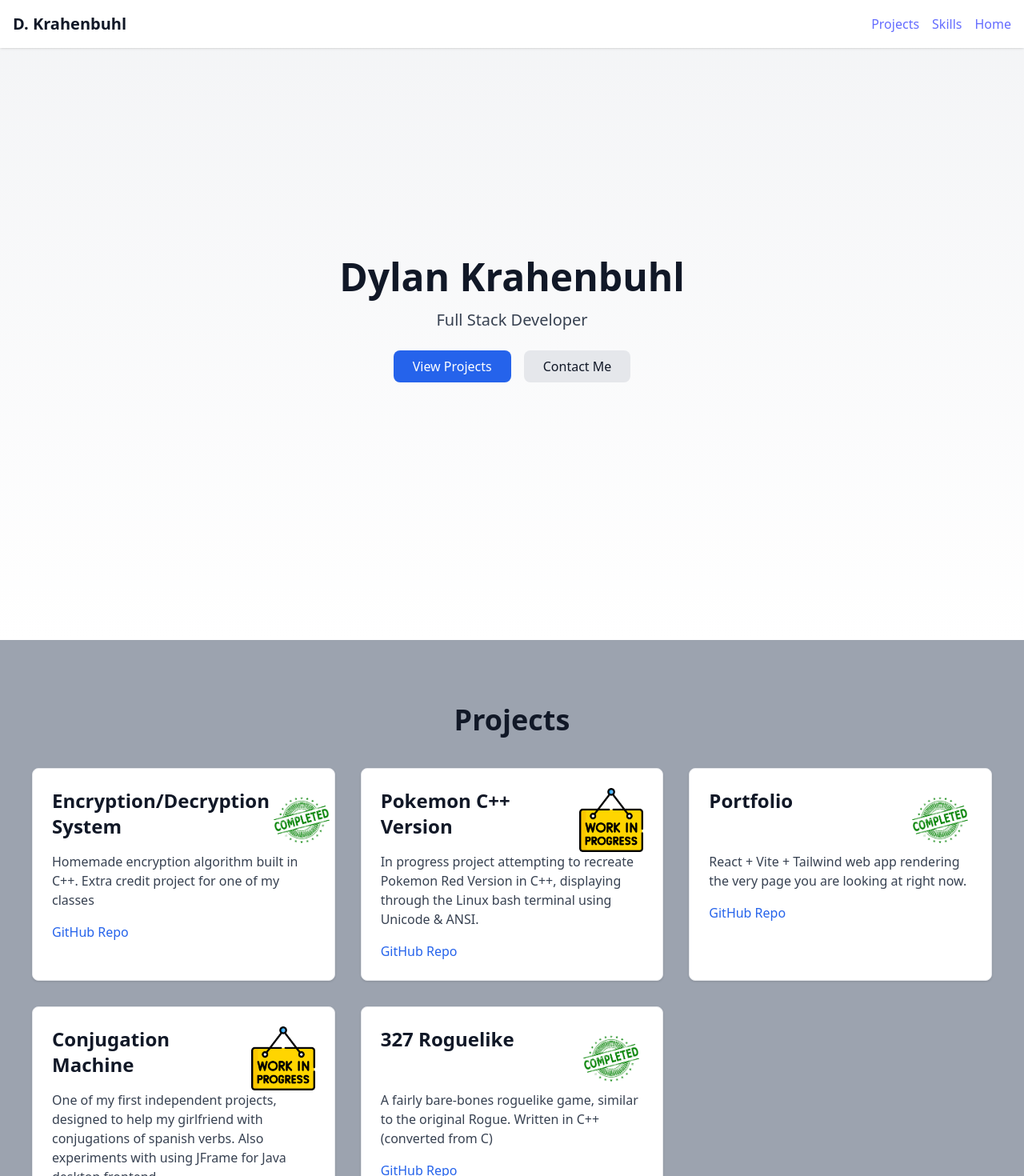
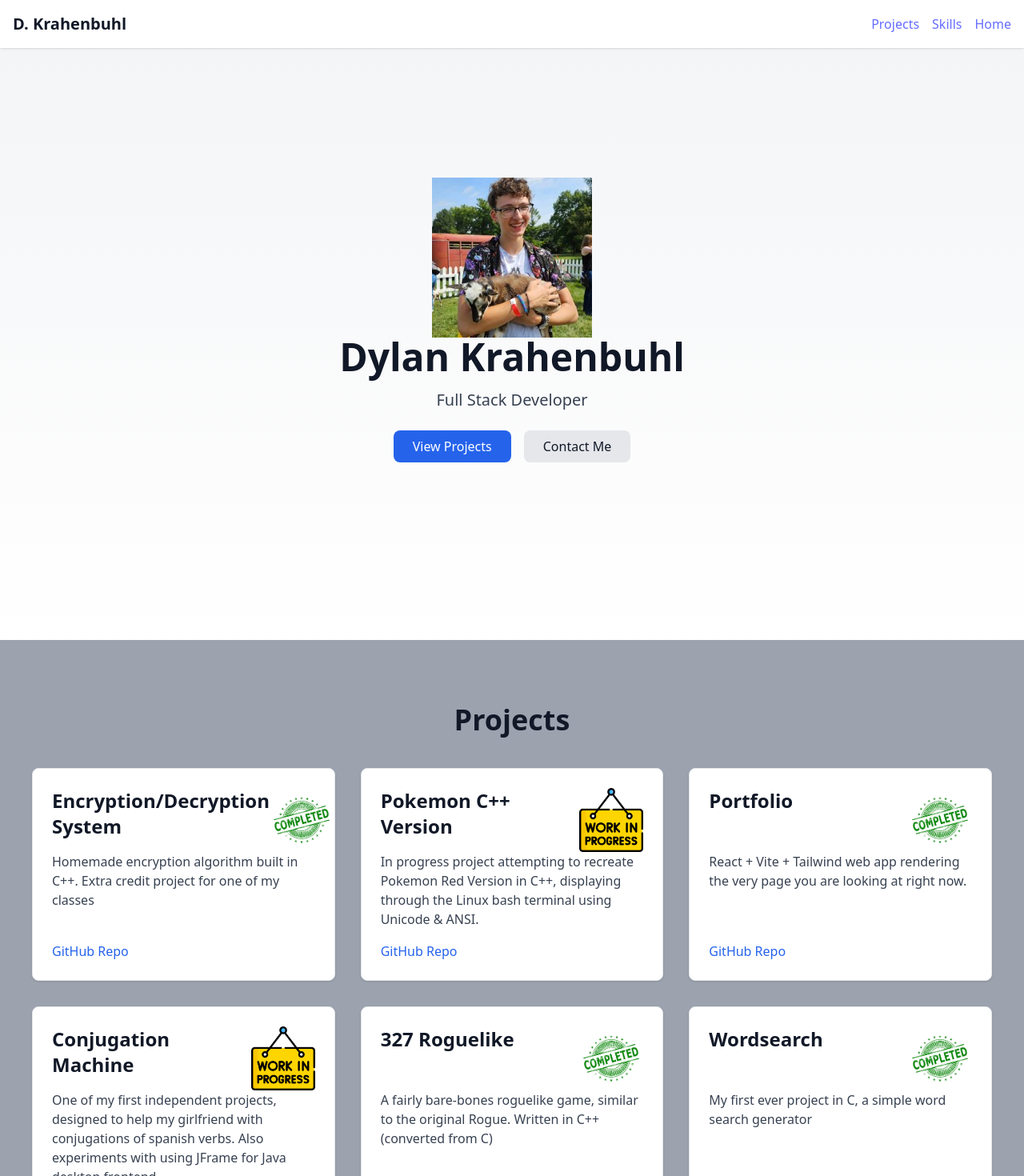
Before and after one commit to xaenogenetical/xaenogenetical.github.io, a React (Vite) app: page / in a window 1280 px wide. Shown: the top 1470 px of the page at 80% size. Built offline with nearby package versions, Linux system fonts and the light colour scheme.

Commit message:
added one new project and adjusted placement of github repo link

```diff
--- a/package.json
+++ b/package.json
@@ -8,7 +8,7 @@
 		"build": "vite build",
 		"lint": "eslint .",
 		"preview": "vite preview",
-		"deploy": "npm run build && set \"GIT_SSH_COMMAND=ssh -i C:\\Users\\marsv\\.ssh\\id_ed25519\" && npx gh-pages -d dist -r git@github.com:xaenogenetical/xaenogenetical.github.io.git"
+		"deploy": "npm run build && npx gh-pages -d dist -r git@github.com:xaenogenetical/xaenogenetical.github.io.git"
 	},
 	"dependencies": {
 		"gh-pages": "^6.3.0",
--- a/src/App.jsx
+++ b/src/App.jsx
@@ -2,7 +2,7 @@ import Header from "./components/Header";
 import Footer from "./components/Footer";
 import ProjectCard from "./components/ProjectCard";
 import SkillBadge from "./components/SkillBadge";
-
+import pfp from "./assets/PROFILEPFP.jpg";
 function App() {
 	const projects = [
 		{
@@ -23,7 +23,7 @@ function App() {
 			title: "Portfolio",
 			description:
 				"React + Vite + Tailwind web app rendering the very page you are looking at right now.",
-			github: "https://github.com/xaenogenetical/portfolio",
+			github: "https://github.com/xaenogenetical/xaenogenetical.github.io",
 			complete: true,
 		},
 		{
@@ -38,6 +38,12 @@ function App() {
 			description:
 				"A fairly bare-bones roguelike game, similar to the original Rogue. Written in C++ (converted from C)",
 			github: "https://github.com/xaenogenetical/327Roguelike",
+			complete: true,
+		},
+		{
+			title: "Wordsearch",
+			description: "My first ever project in C, a simple word search generator",
+			github: "https://github.com/xaenogenetical/wordsearch",
 			complete: true,
 		},
 	];
@@ -64,7 +70,10 @@ function App() {
 				id='hero'
 				className='min-h-screen w-full flex flex-col justify-center items-center bg-gradient-to-b from-gray-100 to-white'
 			>
-				<img alt=''></img>
+				<img
+					src={pfp}
+					alt='Headshot'
+				></img>
 				<h1 className='text-5xl font-bold mb-4'>Dylan Krahenbuhl</h1>
 				<p className='text-xl text-gray-700 mb-6'>Full Stack Developer</p>
 				<div className='flex space-x-4'>
--- a/src/components/ProjectCard.jsx
+++ b/src/components/ProjectCard.jsx
@@ -1,17 +1,19 @@
+import completeImg from "../assets/complete.png";
+import wipImg from "../assets/wip.png";
+
 export default function ProjectCard({ project }) {
 	return (
-		<div className='border rounded-lg p-6 shadow hover:shadow-lg transition bg-white'>
+		<div className='border rounded-lg p-6 shadow hover:shadow-lg transition bg-white flex flex-col'>
 			<div className='flex'>
 				<h3 className='text-2xl font-semibold mb-2'>{project.title}</h3>
 				<img
-					src={
-						project.complete ? "src/assets/complete.png" : "src/assets/wip.png"
-					}
-					alt='Complete Project'
+					src={project.complete ? completeImg : wipImg}
+					alt={project.complete ? "Complete Project" : "Work in Progress"}
 					className='max-w-20 ml-auto'
-				></img>
+				/>
 			</div>
 			<p className='text-gray-700 mb-4'>{project.description}</p>
+			<div className='flex flex-col justify-end h-full'>
 				<a
 					href={project.github}
 					target='_blank'
@@ -20,5 +22,6 @@ export default function ProjectCard({ project }) {
 					GitHub Repo
 				</a>
 			</div>
+		</div>
 	);
 }
```
Lines whose indentation alone changed are shown as unchanged.
